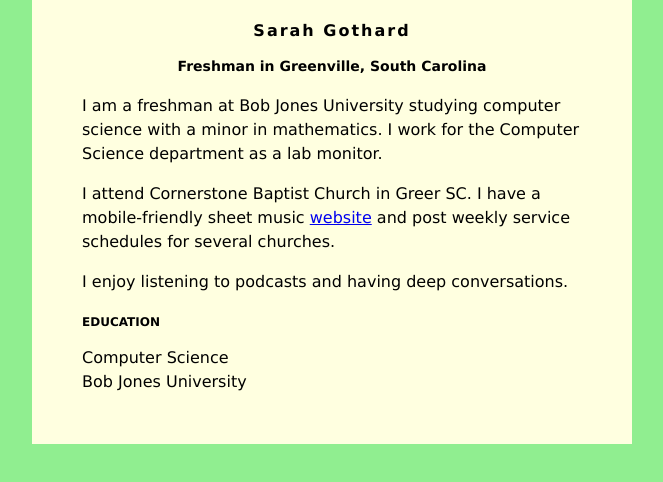
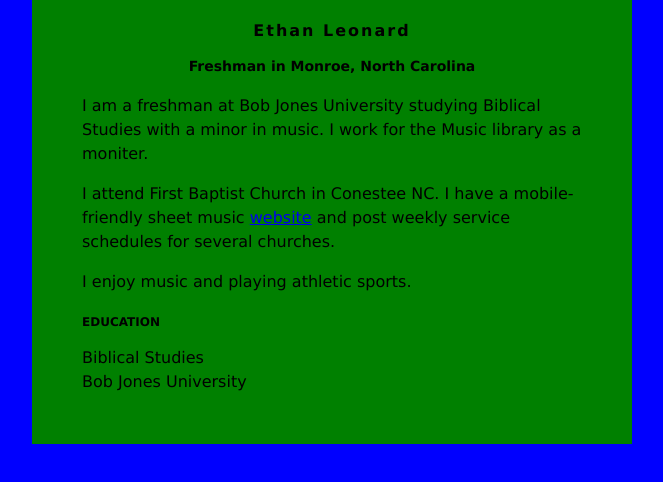
Before and after one commit to Bucketballer/Bucketballer.github.io, a plain HTML site: page index.html in a window 1280 px wide. Shown: the whole page, without its empty margins (308-971 px from the left). Drawn offline with Linux system fonts and the light colour scheme.

Commit message:
Update index.html

```diff
--- a/index.html
+++ b/index.html
@@ -2,11 +2,11 @@
 <head>
 <style>
 body {
-    background: lightgreen;
+    background: Blue;
     font-family: Verdana;
 }
 #content {
-    background: lightyellow;
+    background: Green;
     min-width: 200px;
     max-width: 500px;
     padding: 50px;
@@ -30,21 +30,21 @@ h3 {
 </head>
 <body>
     <div id="content">
-        <h1>Sarah Gothard</h1>
-        <h2>Freshman in Greenville, South Carolina</h2>
+        <h1>Ethan Leonard</h1>
+        <h2>Freshman in Monroe, North Carolina</h2>
 
-         <p>I am a freshman at Bob Jones University studying computer science with a minor in
-            mathematics. I work for the Computer Science department as a lab monitor.</p>
+         <p>I am a freshman at Bob Jones University studying Biblical Studies with a minor in
+            music. I work for the Music library as a moniter.</p>
          <p>
-            I attend Cornerstone Baptist Church in Greer SC. I have a mobile-friendly
+            I attend First Baptist Church in Conestee NC. I have a mobile-friendly
             sheet music <a href="https://mobilehymns.org/">website</a> and post weekly service
             schedules for several churches.
          </p>
          <p>
-            I enjoy listening to podcasts and having deep conversations.
+            I enjoy music and playing athletic sports.
          </p>
         <h3>EDUCATION</h3>
-        Computer Science<br />
+        Biblical Studies<br />
         Bob Jones University
     </div>
 
```
